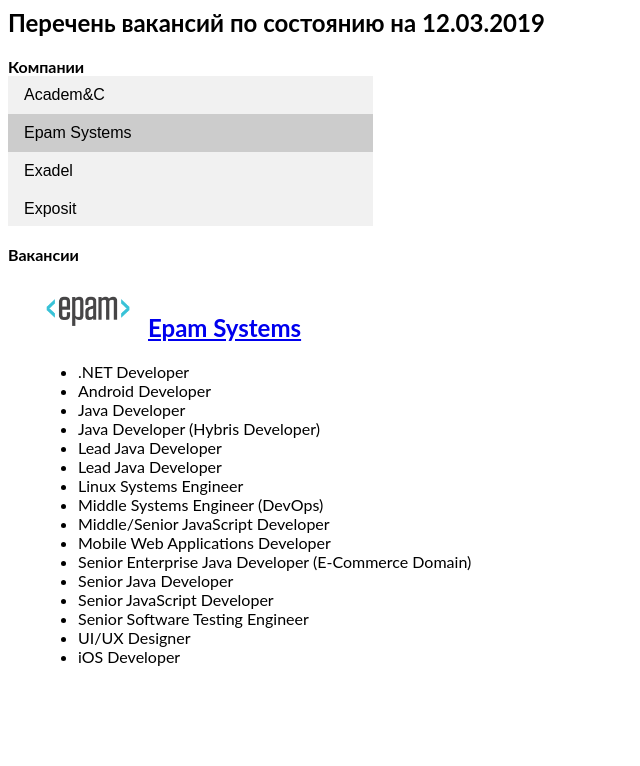
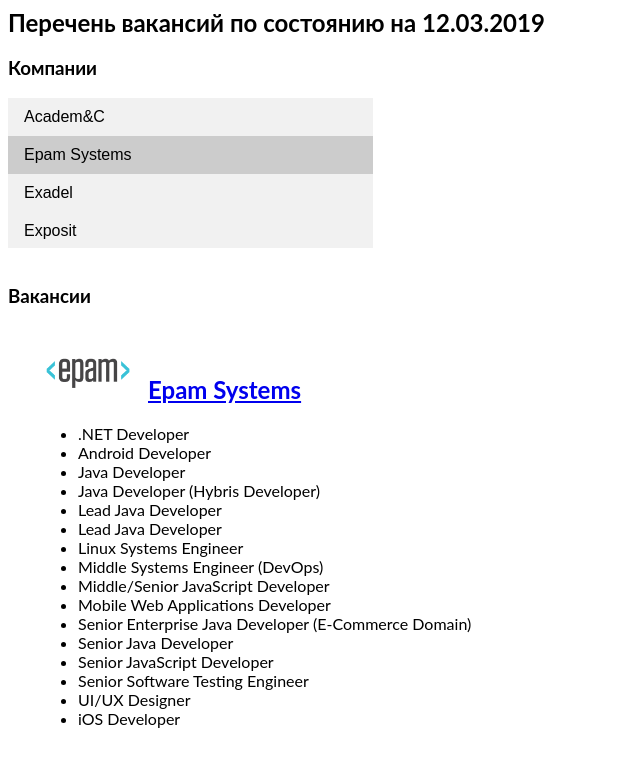
Before and after one commit to YuryVait/vacancies, a plain HTML site: page index.html in a window 1280 px wide. Shown: the whole page, without its empty margins (0-640 px from the left). Drawn offline with Linux system fonts and the light colour scheme.

Commit message:
Update index.html

```diff
--- a/index.html
+++ b/index.html
@@ -87,7 +87,7 @@
 			<h2>Перечень вакансий по состоянию на 12.03.2019</h2>
 		</div>
 
-		<b>Компании</b>
+		<h3>Компании</h3>
 		<div >
 			<div class="tab">
 			   <button class="tablinks" onclick="openComp(event, 'Academic')">Academ&ampC</button>
@@ -111,7 +111,7 @@
 
 		<div class="tabcontenttitle">
 			</br>
-			<b>Вакансии</b>
+			<h3>Вакансии</h3>
 		</div>
 
 		<div >
```
